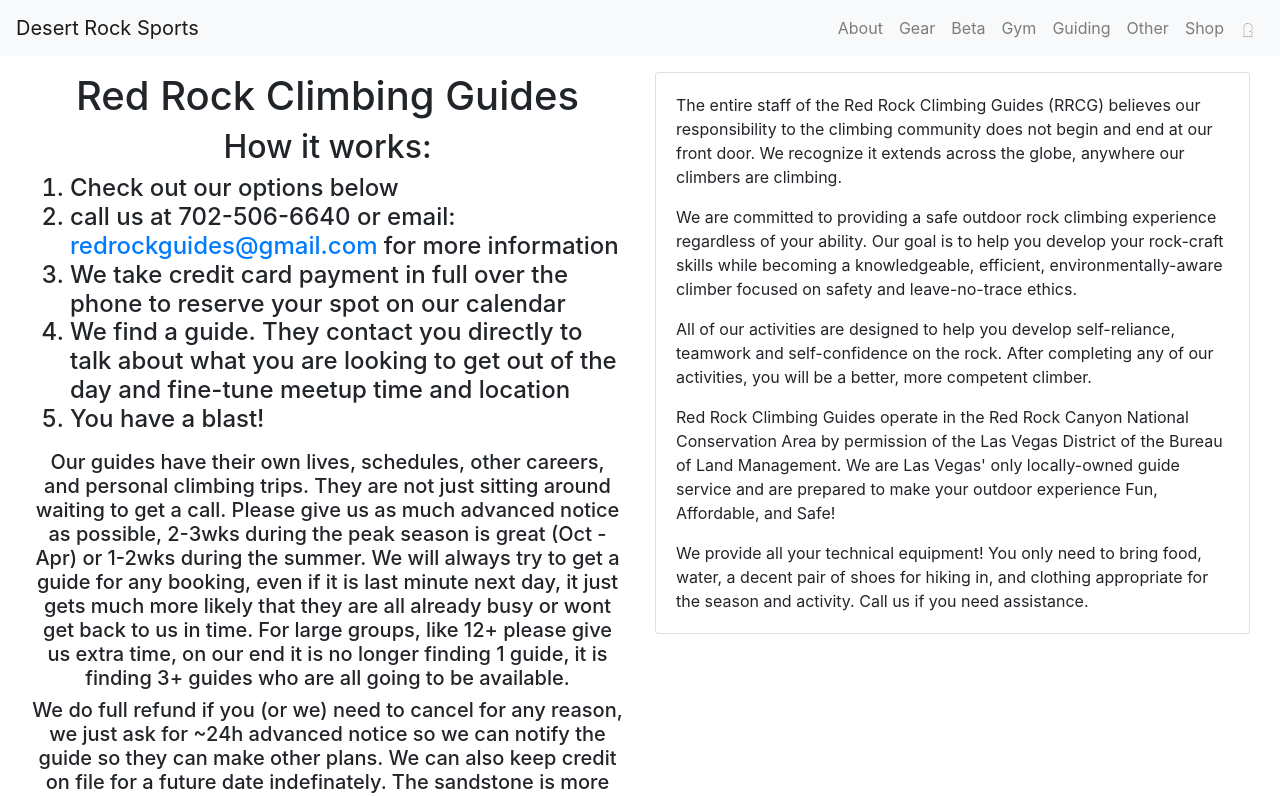
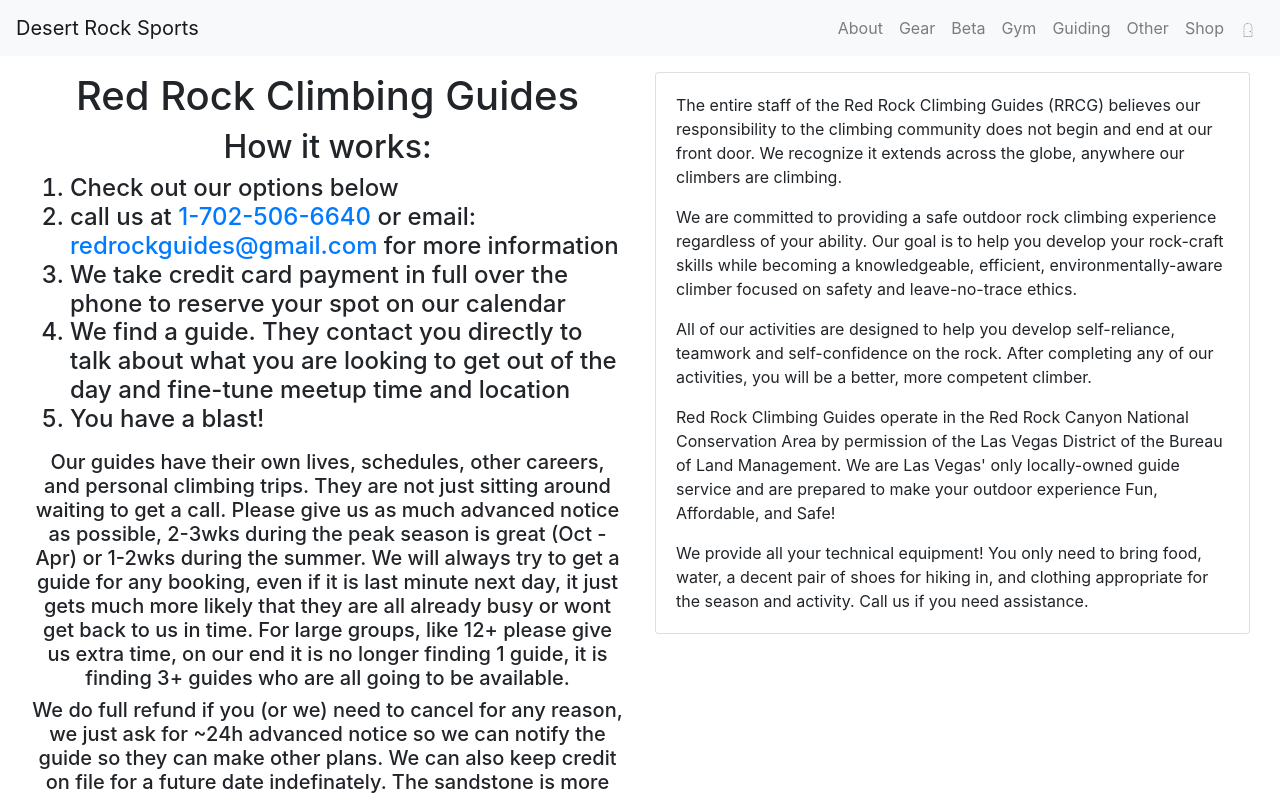
Before and after one commit to j-poneil/desert-rock-sports, a React (Create React App) app: page /guiding in a window 1280 px wide. Shown: the top 796 px of the page. Built offline with nearby package versions, Linux system fonts and the light colour scheme; a web font is replaced by a local one.

Commit message:
vertical spacing and contact info styling/format

```diff
--- a/src/components/Guiding.js
+++ b/src/components/Guiding.js
@@ -8,8 +8,6 @@
 import Row from 'react-bootstrap/Row';
 import Col from 'react-bootstrap/Col';
 import Card from 'react-bootstrap/Card';
-
-import CardDeck from 'react-bootstrap/CardDeck';
 
 // % change photos, descriptions, blurbs, prices, etc here
 import { tiers } from './data/guideTiers';
@@ -54,7 +52,7 @@
     const guideList = guides.map((i) => {
         if(i.active){
             return (
-                <Col key={ i.name }>
+                <Col key={ i.name } className="mt-3 mb-3">
                     <Card>
                         <Card.Body>
                             <Card.Img
@@ -93,7 +91,7 @@
                         <h4>
                             <ol className="text-left">
                                 <li>Check out our options below</li>
-                                <li>call us at 702-506-6640 or email: <a href="email:redrockguides@gmail.com" target="_blank" rel="noopener noreferrer">redrockguides@gmail.com</a> for more information</li>
+                                <li>call us at <a href="tel:1-702-506-6640" target="_blank" rel="noopener noreferrer">1-702-506-6640</a> or email: <a href="email:redrockguides@gmail.com" target="_blank" rel="noopener noreferrer">redrockguides@gmail.com</a> for more information</li>
                                 <li>We take credit card payment in full over the phone to reserve your spot on our calendar</li>
                                 <li>We find a guide. They contact you directly to talk about what you are looking to get out of the day and fine-tune meetup time and location</li>
                                 <li>You have a blast!</li>
@@ -106,7 +104,6 @@
                         <Card>
                             <Card.Body>
                                 {/* <Card.Title></Card.Title> */}
-                                {/* // ! I don't think we can say "safe" here legally, to CYA, we have to say we do our best to manage the risks inherent in climbing, or something like that */}
                                 <Card.Text>The entire staff of the Red Rock Climbing Guides (RRCG) believes our responsibility to the climbing community does not begin and end at our front door. We recognize it extends across the globe, anywhere our climbers are climbing.</Card.Text>
                                 <Card.Text>We are committed to providing a safe outdoor rock climbing experience regardless of your ability. Our goal is to help you develop your rock-craft skills while becoming a knowledgeable, efficient, environmentally-aware climber focused on safety and leave-no-trace ethics.</Card.Text>
                                 <Card.Text>All of our activities are designed to help you develop self-reliance, teamwork and self-confidence on the rock. After completing any of our activities, you will be a better, more competent climber.</Card.Text>
@@ -124,19 +121,19 @@
                 </Row>
             </Container>
 
-            <Jumbotron className="text-center mt-5">
+            <Jumbotron className="text-center mt-3 mb-3">
                 <h1>
                     Check out some of our amazing guides below!
                 </h1>
             </Jumbotron>
 
-            <Container fluid className="mt-5">
+            <Container fluid>
                 <Row xl={4} lg={3} md={2} sm={2} xs={1}>
                     { guideList }
                 </Row>
             </Container>
 
-            {/* //! insert gallery here */}
+            {/* //! insert gallery here, mt-5 here or maybe mt-3 mb-3 */}
             <Jumbotron fluid className="text-center mt-5">
                 <h1>( insert gallery here )</h1>
             </Jumbotron>
```
